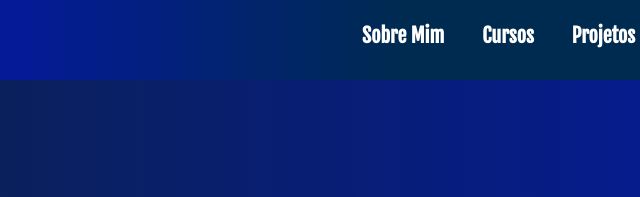
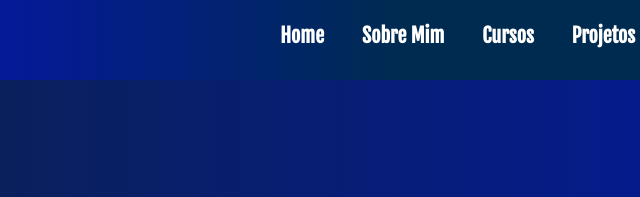
Before and after one commit to phillipecarvalh0/Portfolio, a plain HTML site: page index.html in a window 1280 px wide. Shown: the top 197 px of the page, 490-1130 px from the left. Drawn offline with Linux system fonts and the light colour scheme.

Commit message:
Update index.html

```diff
--- a/index.html
+++ b/index.html
@@ -18,6 +18,7 @@
                     <span id="hamburger"></span>
                 </button>
                 <ul id="menu">
+                    <li><a href="https://phillipecarvalho.github.io/Portfolio/">Home</a></li>
                     <li><a href="#sobreMim">Sobre Mim</a></li>
                     <li><a href="#cursos">Cursos</a></li>
                     <li><a href="#projetos">Projetos</a></li>
```
